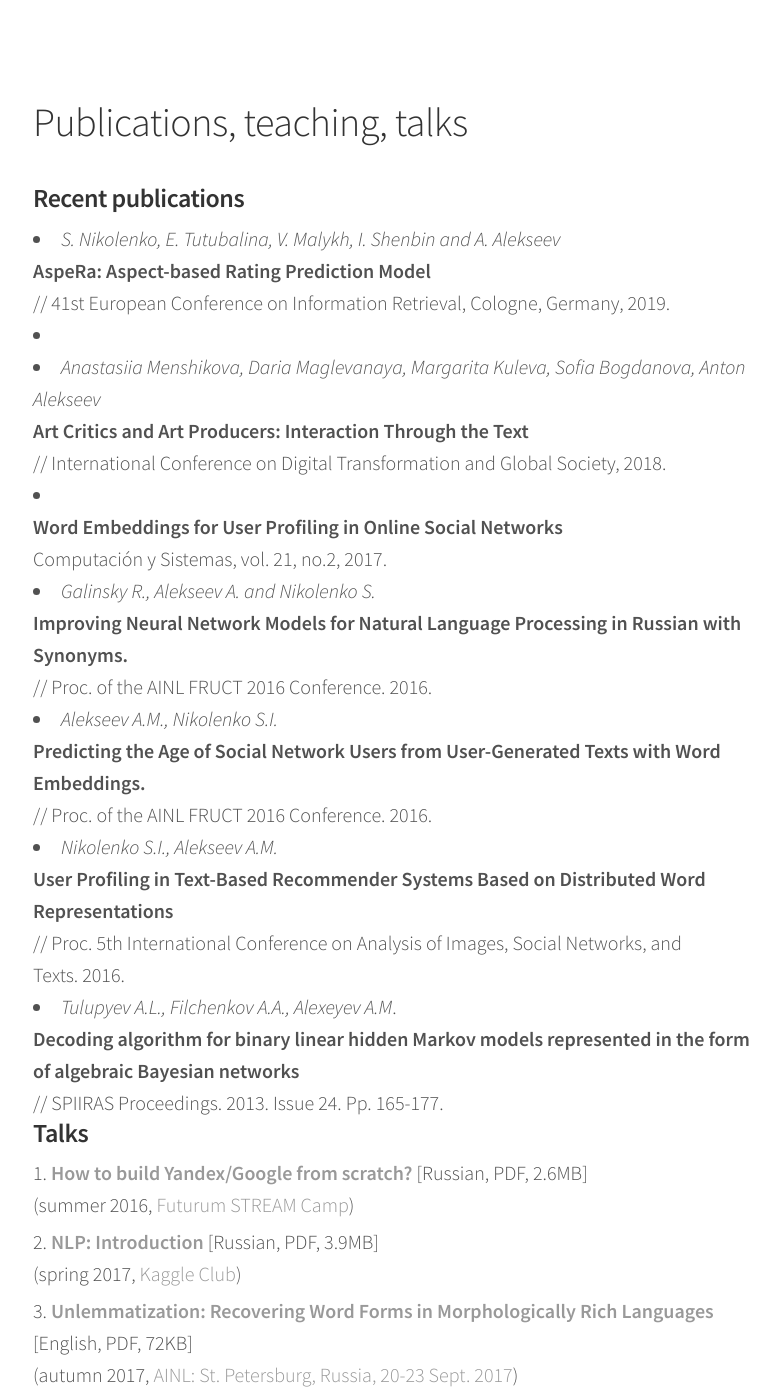
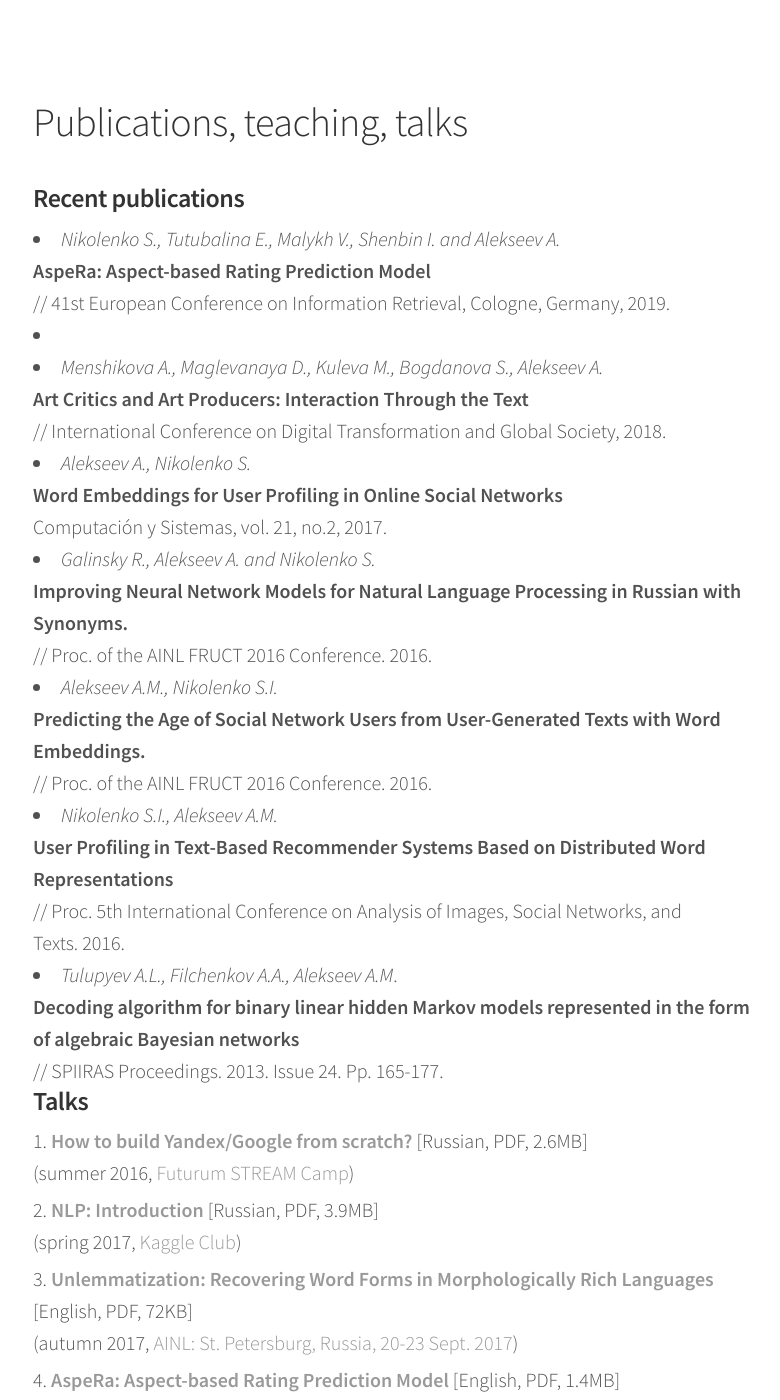
Before and after one commit to alexeyev/alexeyev.github.io, a Jekyll site: the page built from blahblahblah.html, in a window 1280 px wide and 1400 px high. Shown: the whole window, without its empty margins (247-1027 px from the left). Built offline with Jekyll 4.4.1, drawn with Linux system fonts in a browser that asks for light colours.

Commit message:
Update blahblahblah.html

```diff
--- a/blahblahblah.html
+++ b/blahblahblah.html
@@ -14,14 +14,14 @@
 </header>
 <div class="content list">
     <h3>Recent publications</h3>
-	<li><i>S. Nikolenko, E. Tutubalina, V. Malykh, I. Shenbin and A. Alekseev</i>
+	<li><i>Nikolenko S., Tutubalina E., Malykh V., Shenbin I. and Alekseev A.</i>
 		<br><b>AspeRa: Aspect-based Rating Prediction Model</b>
 		<br>// 41st European Conference on Information Retrieval, Cologne, Germany, 2019.
 	<li><i></i>
-	<li><i>Anastasiia Menshikova, Daria Maglevanaya, Margarita Kuleva, Sofia Bogdanova, Anton Alekseev</i>
+	<li><i>Menshikova A., Maglevanaya D., Kuleva M., Bogdanova S., Alekseev A.</i>
 		<br><b>Art Critics and Art Producers: Interaction Through the Text</b>
 		<br>// International Conference on Digital Transformation and&nbsp;Global&nbsp;Society,&nbsp;2018.
-	<li><i></i>
+	<li><i>Alekseev A., Nikolenko S.</i>
 		<br><b>Word Embeddings for User Profiling in Online Social Networks</b>
 		<br>Computación y Sistemas,&nbsp;vol.&nbsp;21,&nbsp;no.2,&nbsp;2017.
 	<li><i>Galinsky R., Alekseev A. and Nikolenko S.</i>
@@ -33,7 +33,7 @@
 	<li><i>Nikolenko S.I., Alekseev A.M.</i>
 		<br><b>User Profiling in Text-Based Recommender Systems Based on Distributed Word Representations</b>
 		<br>//&nbsp;Proc. 5th International Conference on Analysis of Images, Social Networks, and Texts.&nbsp;2016.
-	<li><i>Tulupyev A.L., Filchenkov A.A., Alexeyev A.M</i>.
+	<li><i>Tulupyev A.L., Filchenkov A.A., Alekseev A.M</i>.
 		<br><b>Decoding algorithm for binary linear hidden Markov models represented in the form of
 			algebraic Bayesian networks</b> <br>//&nbsp;SPIIRAS Proceedings.&nbsp;2013. Issue&nbsp;24. Pp.&nbsp;165-177.
     </ol>
```
